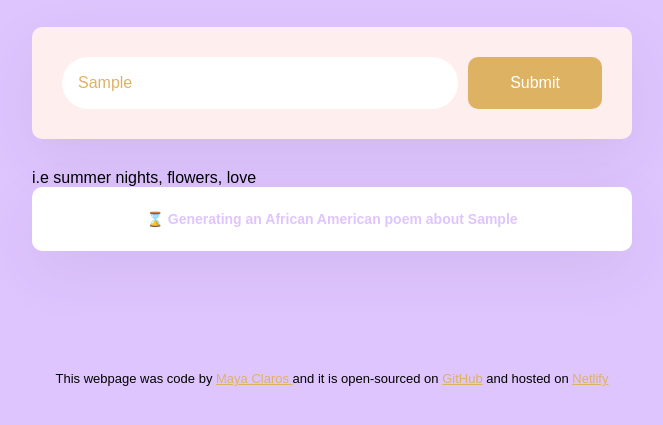
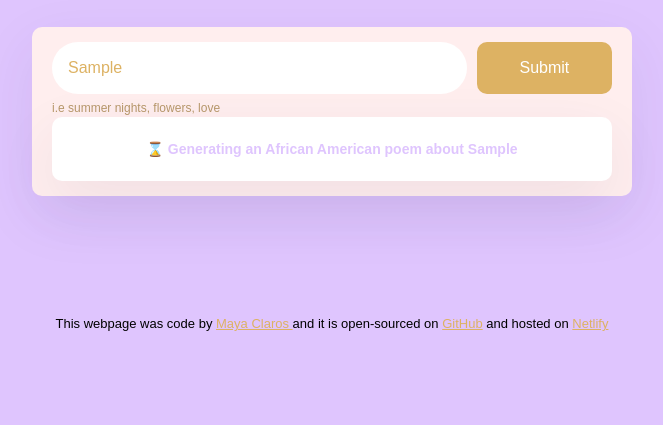
Before and after one commit to mayaclaros/AI-Poem-Generator-Maya, a plain HTML site: page index.html in a window 1280 px wide. Both pictures are taken after typing "Sample" into the empty fields and a click on the input 843 px from the left and 314 px from the top of the page. Shown: the part 231-656 px from the top of the page, without its empty margins (308-971 px from the left). Drawn offline with nearby package versions, Linux system fonts and the light colour scheme; no server answers.

Commit message:
Update style.css
Added a form container class, hint class

```diff
--- a/src/style.css
+++ b/src/style.css
@@ -23,20 +23,29 @@ h1 {
   color: #ffe3e3;
 }
 
+.form-container {
+  color: #865d12;
+  background-color: #ffeeee;
+  border-radius: 10px;
+  box-shadow: 0px 20px 60px rgba(65, 50, 100, 0.08);
+  margin-bottom: 30px;
+  padding: 15px 20px;
+}
+
 main {
   margin-bottom: 30px;
 }
 
 form {
-  padding: 30px;
-  color: #ddb263;
-  background-color: #ffeeee;
-  border-radius: 10px;
   display: flex;
-  box-shadow: 0px 20px 60px rgba(65, 50, 100, 0.08);
-  margin-bottom: 30px;
 }
 
+.hint {
+  line-height: 1.5;
+  font-size: 12px;
+  margin-top: 5px;
+  opacity: 0.6;
+}
 .instructions {
   padding: 16px;
   border: #ffe3e3;
@@ -65,6 +74,7 @@ form {
   text-align: center;
   color: #dfc5fe;
   background-color: white;
+
   padding: 20px;
   line-height: 24px;
   border-left: #ddb263;
@@ -72,8 +82,27 @@ form {
   box-shadow: 0px 20px 60px rgba(65, 50, 100, 0.08);
 }
 
+.hidden {
+  display: none;
+}
+
 footer {
   text-align: center;
   font-size: 13px;
   margin: 30px auto;
 }
+
+.generating {
+  animation: blink-animation 1s steps(5, start) infinite;
+}
+
+@keyframes blink-animation {
+  to {
+    visibility: hidden;
+  }
+}
+@-webkit-keyframes blink-animation {
+  to {
+    visibility: hidden;
+  }
+}
```
